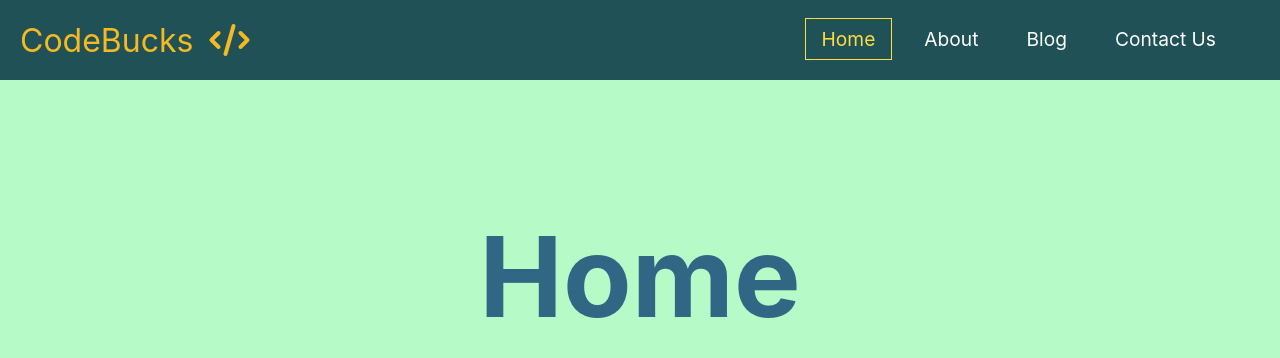
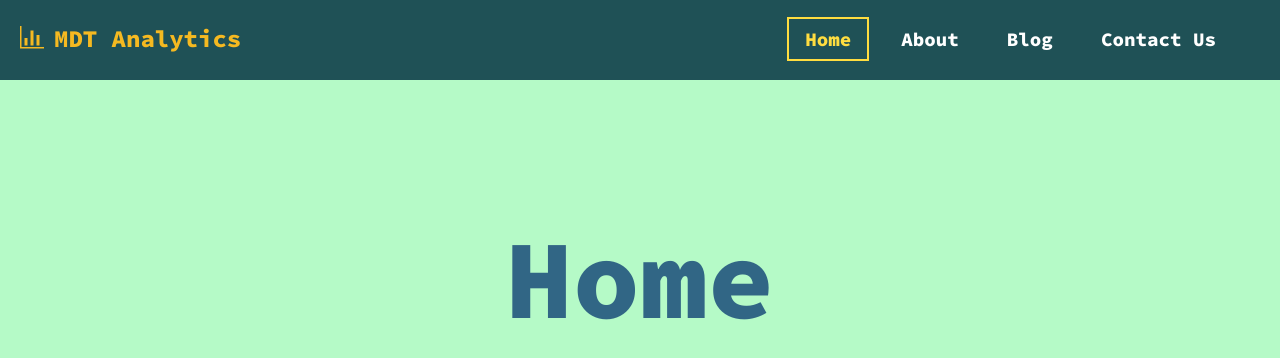
Before and after one commit to Mohammad-Afsari/mdtanalytics, a React (Create React App) app: page / in a window 1280 px wide. Shown: the top 358 px of the page. Built offline with nearby package versions, Linux system fonts and the light colour scheme.

Commit message:
initial navbar draft rev01a

```diff
--- a/package.json
+++ b/package.json
@@ -17,6 +17,7 @@
     "@testing-library/user-event": "^13.5.0",
     "react": "^17.0.2",
     "react-dom": "^17.0.2",
+    "react-icons": "^4.3.1",
     "react-router-dom": "^5.3.0",
     "react-scripts": "5.0.0",
     "web-vitals": "^2.1.4"
--- a/src/components/navbar/Navbar.js
+++ b/src/components/navbar/Navbar.js
@@ -1,26 +1,24 @@
 import React, { useState } from "react";
 import { NavLink } from "react-router-dom";
 import "./Navbar.css";
-import { FontAwesomeIcon } from '@fortawesome/react-fontawesome'
-import { faTimes } from '@fortawesome/free-solid-svg-icons'
-import { faBars } from '@fortawesome/free-solid-svg-icons'
-
-const test = <FontAwesomeIcon icon="fas fa-times" />
-const test2 = <FontAwesomeIcon icon="fas fa-bars" />
-
+import { GoGraph } from 'react-icons/go'
 
 function Navbar() {
   const [click, setClick] = useState(false);
 
   const handleClick = () => setClick(!click);
+
   return (
     <>
       <nav className="navbar">
         <div className="nav-container">
           <NavLink exact to="/" className="nav-logo">
-            CodeBucks
-            <i className="fas fa-code"></i>
+              <div className="brand">
+                <p className="brandLogo"><GoGraph /> </p>
+                <p className="brandName"><span>MDT</span> Analytics</p>
+              </div>
           </NavLink>
+
 
           <ul className={click ? "nav-menu active" : "nav-menu"}>
             <li className="nav-item">
--- a/src/components/navbar/navbar.css
+++ b/src/components/navbar/navbar.css
@@ -1,3 +1,9 @@
+@import url('https://fonts.googleapis.com/css2?family=Source+Code+Pro:wght@800&display=swap');
+
+body {
+    font-family: 'Source Code Pro', monospace;
+}
+
 .navbar {
     background-color: #1f5156;
     height: 80px;
@@ -25,8 +31,10 @@
     margin-left: 20px;
     cursor: pointer;
     text-decoration: none;
-    font-size: 2rem;
+    font-size: 1.5rem;
     flex-grow: 1;
+    width: 100px;
+    cursor:auto;
 }
 
 .nav-menu {
@@ -43,9 +51,7 @@
     height: 100%;
     border-bottom: 3px solid transparent;
 }
-  .fa-code {
-    margin-left: 1rem;
-  }
+
 
 .nav-item {
     line-height: 40px;
@@ -68,11 +74,30 @@
 
 .nav-item .active {
     color: #ffdd40;
-    border: 1px solid #ffdd40;
+    border: 2px solid #ffdd40;
 }
 
 .nav-icon {
     display: none;
+}
+
+.brand {
+    display: flex;
+    font-family: 'Source Code Pro', monospace;
+}
+
+.brandLogo {
+    padding-top: 3px;
+    cursor: pointer;
+}
+
+.brandName {
+    padding-left: 10px;
+    cursor: pointer;
+}
+
+p span {
+    font-weight: bolder;
 }
 
 @media screen and (max-width: 960px) {
@@ -110,7 +135,7 @@
       position: absolute;
       top: 0;
       right: 0;
-      transform: translate(-100%, 60%);
+      transform: translate(-100%, 50%);
       font-size: 1.8rem;
       cursor: pointer;
       color: #ffdd40;
```
Also changed, not shown: 1 other file (tests, documents, lock files or other folders). Lines whose indentation alone changed are shown as unchanged.
